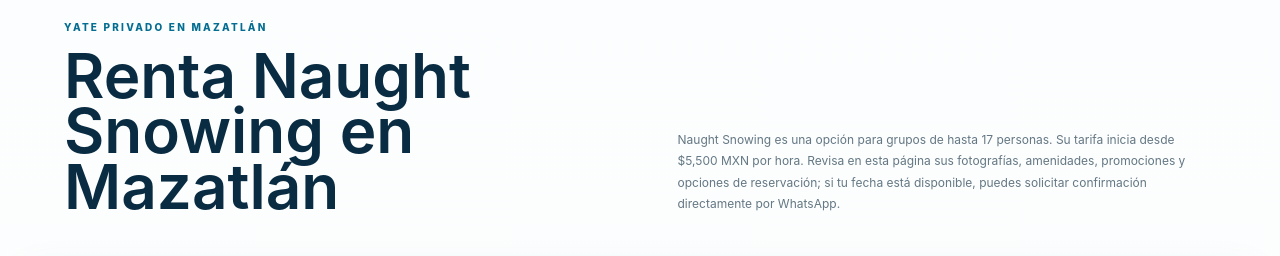
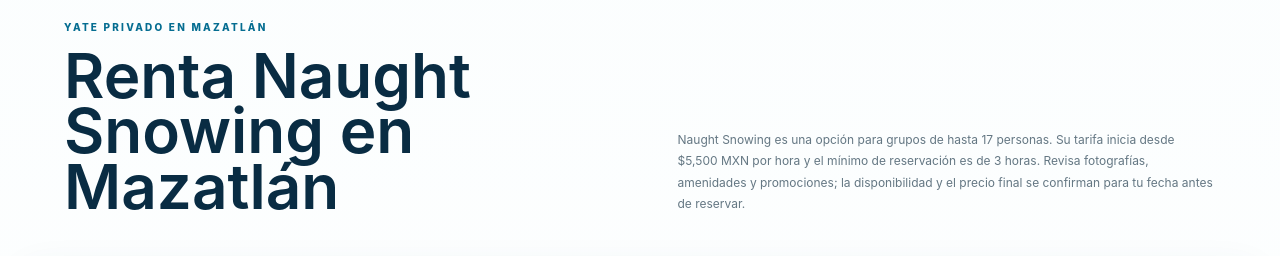
Before and after one commit to paber57/RENTA-DE-YATES-2, a Next.js app: page /yates/naught-snowing in a window 1280 px wide. Shown: the part 2740-2996 px from the top of the page. Built offline with nearby package versions, Linux system fonts and the light colour scheme.

Commit message:
seo: refine yacht offer schema and copy

```diff
--- a/app/yates/[id]/page.tsx
+++ b/app/yates/[id]/page.tsx
@@ -47,7 +47,7 @@ export default async function YachtDetailPage({ params }: { params: Promise<{ id
         "@id": `${yachtUrl}#service`,
         name: `Renta del yate ${yacht.name} en Mazatlán`,
         url: yachtUrl,
-        description: `Renta el yate ${yacht.name} en Mazatlán. ${yacht.capacity}. Consulta precio, amenidades y disponibilidad.`,
+        description: `Renta el yate ${yacht.name} en Mazatlán. ${yacht.capacity}. Consulta precio, amenidades y disponibilidad para tu fecha.`,
         areaServed: { "@type": "City", name: "Mazatlán" },
         provider: { "@id": "https://rentayatesmazatlan.com/#business" },
         image: yacht.imageUrl || undefined,
@@ -56,7 +56,7 @@ export default async function YachtDetailPage({ params }: { params: Promise<{ id
           priceCurrency: "MXN",
           price: yacht.hourlyRate,
           url: yachtUrl,
-          availability: "https://schema.org/InStock",
+          description: `Tarifa por hora sujeta a disponibilidad, duración mínima y condiciones de reservación.`,
         },
       },
       {
@@ -79,7 +79,7 @@ export default async function YachtDetailPage({ params }: { params: Promise<{ id
 
     <section className="fleet-intro" aria-labelledby="seo-yacht-heading">
       <div><p className="eyebrow blue">Yate privado en Mazatlán</p><h2 id="seo-yacht-heading">Renta {yacht.name} en Mazatlán</h2></div>
-      <p>{yacht.name} es una opción para grupos de {yacht.capacity.toLowerCase()}. Su tarifa inicia desde ${yacht.hourlyRate.toLocaleString("es-MX")} MXN por hora. Revisa en esta página sus fotografías, amenidades, promociones y opciones de reservación; si tu fecha está disponible, puedes solicitar confirmación directamente por WhatsApp.</p>
+      <p>{yacht.name} es una opción para grupos de {yacht.capacity.toLowerCase()}. Su tarifa inicia desde ${yacht.hourlyRate.toLocaleString("es-MX")} MXN por hora y el mínimo de reservación es de {yacht.minimumHours} {yacht.minimumHours === 1 ? "hora" : "horas"}. Revisa fotografías, amenidades y promociones; la disponibilidad y el precio final se confirman para tu fecha antes de reservar.</p>
     </section>
 
     <section className="reserve-trust-strip"><article><ShieldCheck /><div><strong>Reserva 100% segura</strong><span>Tus datos protegidos</span></div></article><article><CreditCard /><div><strong>Sin pago inmediato</strong><span>Solo solicitud de disponibilidad</span></div></article><article><Clock3 /><div><strong>Confirmación rápida</strong><span>Te respondemos en minutos</span></div></article><article><RefreshCcw /><div><strong>Cancelación flexible</strong><span>Consulta nuestras políticas</span></div></article></section>
```
